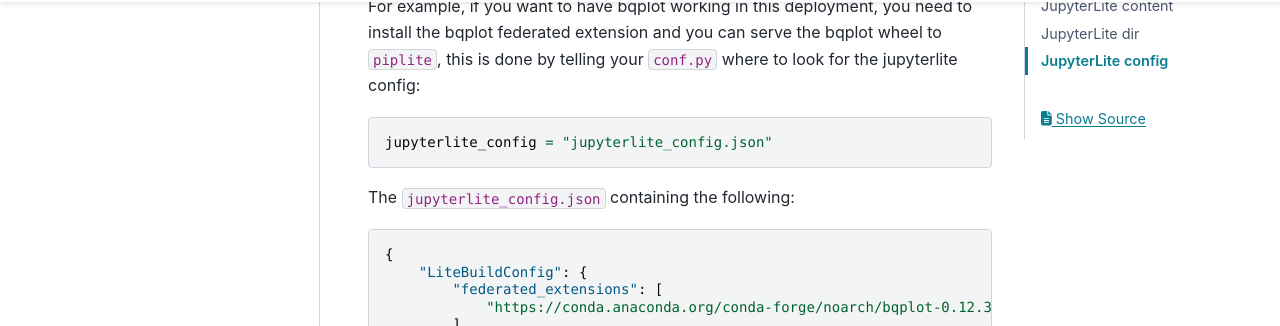
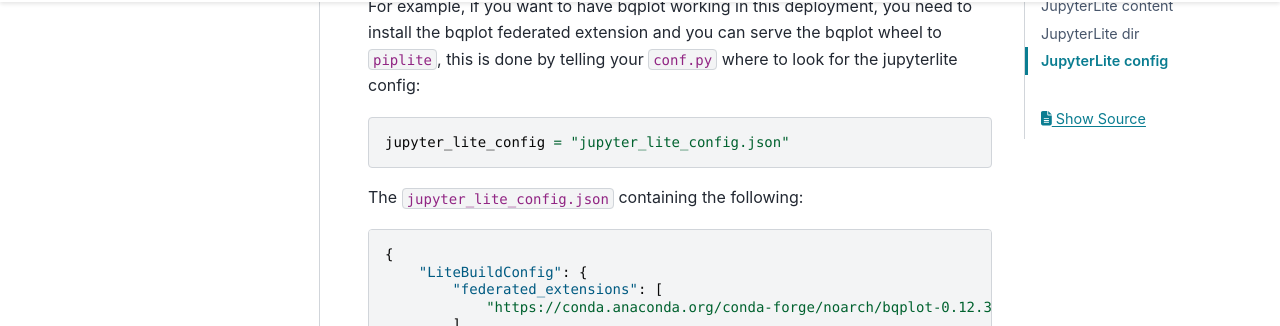
Before and after one commit to jupyterlite/jupyterlite-sphinx, a Sphinx documentation site: the page built from docs/configuration.rst, in a window 1280 px wide and 900 px high, scrolled down 903 px. Shown: the part 126-452 px from the top of the window. Built offline with Sphinx 7.4.7 and the PyData theme 0.15.4, drawn with Linux system fonts in a browser that asks for light colours.

Commit message:
Update to jupyter_lite_config

```diff
--- a/docs/configuration.rst
+++ b/docs/configuration.rst
@@ -34,9 +34,9 @@
 
 .. code-block:: python
 
-    jupyterlite_config = "jupyterlite_config.json"
+    jupyter_lite_config = "jupyter_lite_config.json"
 
-The ``jupyterlite_config.json`` containing the following:
+The ``jupyter_lite_config.json`` containing the following:
 
 .. code-block:: json
 
```
